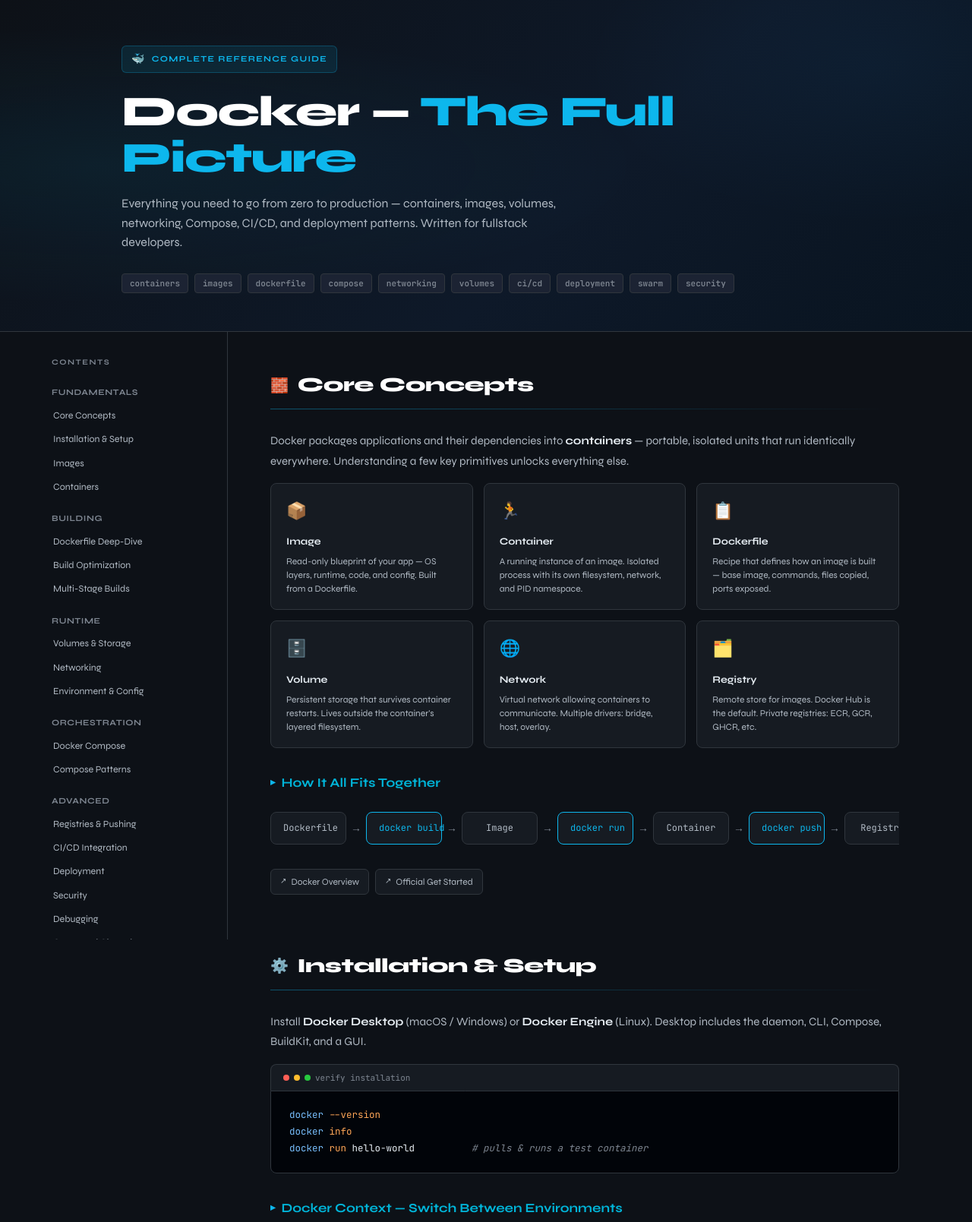
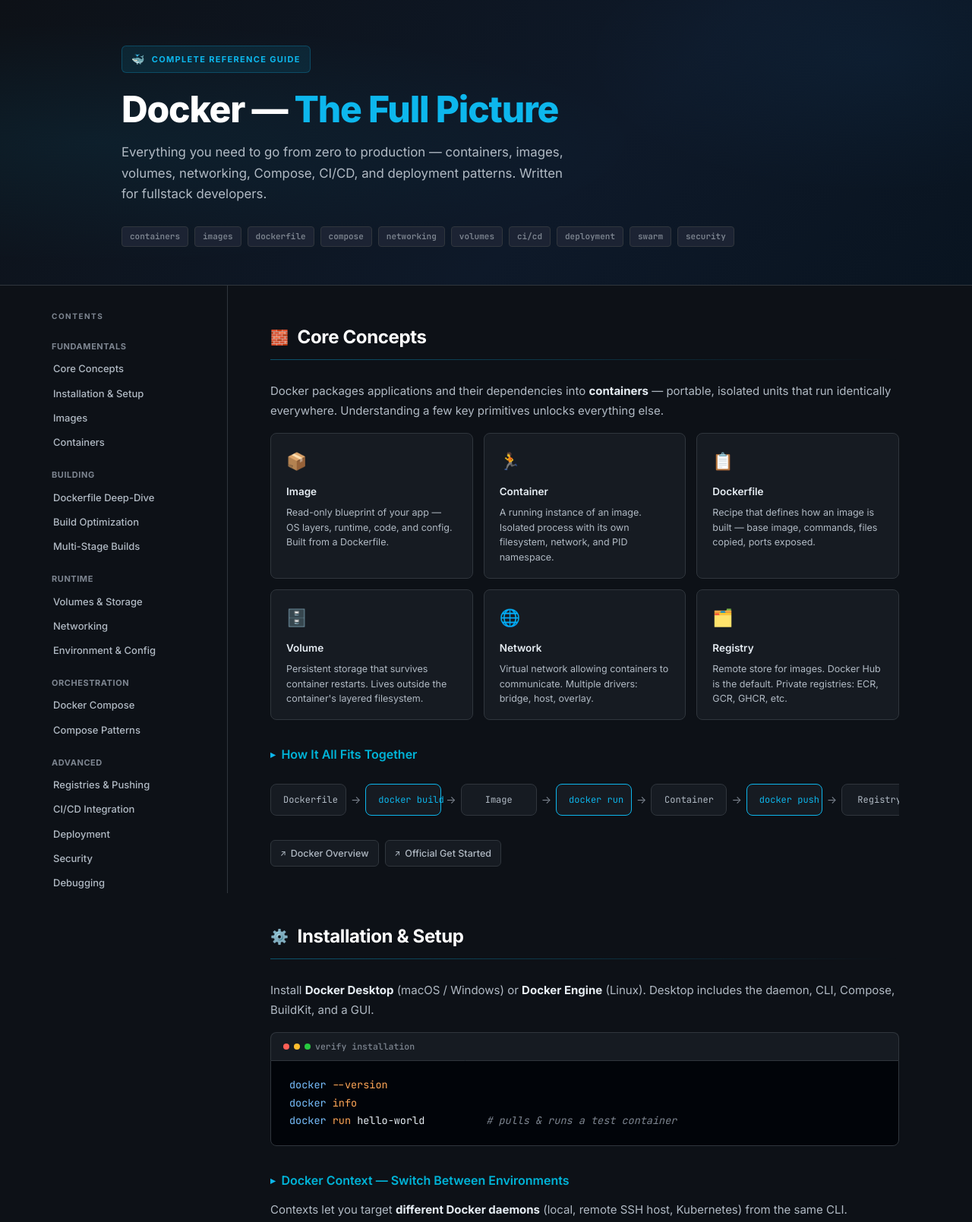
Before and after one commit to hebypaul/docker-guide, a plain HTML site: page index.html in a window 1280 px wide. Shown: the top 1609 px of the page at 76% size. Drawn offline with Linux system fonts and the light colour scheme.

Commit message:
Update font styles and sizes in index.html
Make sure the page look more professional

```diff
--- a/index.html
+++ b/index.html
@@ -4,7 +4,7 @@
 <meta charset="UTF-8">
 <meta name="viewport" content="width=device-width, initial-scale=1.0">
 <title>Docker – The Complete Developer Guide</title>
-<link href="https://fonts.googleapis.com/css2?family=JetBrains+Mono:wght@400;600;700&family=Syne:wght@400;600;700;800&display=swap" rel="stylesheet">
+<link href="https://fonts.googleapis.com/css2?family=JetBrains+Mono:wght@400;500;600;700&family=Inter:wght@400;500;600;700;800&display=swap" rel="stylesheet">
 <style>
   :root {
     --bg: #0d1117;
@@ -33,7 +33,7 @@
   body {
     background: var(--bg);
     color: var(--text);
-    font-family: 'Syne', sans-serif;
+    font-family: 'Inter', -apple-system, BlinkMacSystemFont, 'Segoe UI', sans-serif;
     line-height: 1.7;
     font-size: 15px;
     min-height: 100%;
@@ -80,19 +80,20 @@
     font-size: 14px;
   }
   h1 {
-    font-size: clamp(2.2rem, 5vw, 3.5rem);
+    font-size: clamp(2rem, 5vw, 3rem);
     font-weight: 800;
-    line-height: 1.1;
-    letter-spacing: -0.03em;
+    line-height: 1.15;
+    letter-spacing: -0.025em;
     color: #fff;
     margin-bottom: 16px;
   }
   h1 span { color: var(--docker-blue); }
   .header-sub {
     color: var(--text-dim);
-    font-size: 1rem;
+    font-size: 1.05rem;
+    font-weight: 400;
     max-width: 600px;
-    line-height: 1.6;
+    line-height: 1.65;
     margin-bottom: 28px;
   }
   .header-tags {
@@ -162,7 +163,8 @@
     border-radius: 5px;
     color: var(--text-dim);
     text-decoration: none;
-    font-size: 12.5px;
+    font-size: 13px;
+    font-weight: 500;
     transition: all 0.15s;
     border-left: 2px solid transparent;
   }
@@ -183,9 +185,9 @@
   section { margin-bottom: 72px; scroll-margin-top: 24px; }
 
   h2 {
-    font-size: 1.65rem;
-    font-weight: 800;
-    letter-spacing: -0.02em;
+    font-size: 1.5rem;
+    font-weight: 700;
+    letter-spacing: -0.015em;
     color: #fff;
     margin-bottom: 8px;
     display: flex;
@@ -204,8 +206,8 @@
   }
 
   h3 {
-    font-size: 1.05rem;
-    font-weight: 700;
+    font-size: 1rem;
+    font-weight: 600;
     color: var(--cyan);
     margin: 32px 0 12px;
     display: flex;
@@ -228,9 +230,9 @@
     overflow-x: auto;
     margin: 16px 0 24px;
     position: relative;
-    font-family: 'JetBrains Mono', monospace;
-    font-size: 13px;
-    line-height: 1.7;
+    font-family: 'JetBrains Mono', 'Fira Code', 'Cascadia Code', monospace;
+    font-size: 13.5px;
+    line-height: 1.75;
     scrollbar-width: thin;
     scrollbar-color: var(--border) transparent;
   }
@@ -242,8 +244,9 @@
     border-bottom: none;
     border-radius: 8px 8px 0 0;
     padding: 8px 16px;
-    font-size: 11px;
+    font-size: 11.5px;
     font-family: 'JetBrains Mono', monospace;
+    font-weight: 500;
     color: var(--text-muted);
     display: flex;
     align-items: center;
@@ -269,14 +272,21 @@
   .kw { color: var(--purple); }
   .val { color: var(--yellow); }
 
+  code {
+    font-family: 'JetBrains Mono', 'Fira Code', monospace;
+    font-size: 13.5px;
+  }
+
   /* Inline code */
   p code, li code {
     background: var(--surface2);
     border: 1px solid var(--border);
     border-radius: 4px;
-    padding: 1px 6px;
+    padding: 2px 7px;
     color: var(--orange);
-    font-size: 12px;
+    font-size: 12.5px;
+    font-weight: 500;
+    font-family: 'JetBrains Mono', monospace;
   }
 
   /* ── COMMAND TABLE ── */
@@ -284,7 +294,7 @@
     width: 100%;
     border-collapse: collapse;
     margin: 16px 0 28px;
-    font-size: 13px;
+    font-size: 13.5px;
   }
   .cmd-table th {
     background: var(--surface);
@@ -292,23 +302,25 @@
     padding: 10px 14px;
     text-align: left;
     font-size: 11px;
-    font-weight: 700;
-    letter-spacing: 0.08em;
+    font-weight: 600;
+    letter-spacing: 0.07em;
     text-transform: uppercase;
     color: var(--text-muted);
   }
   .cmd-table td {
     border: 1px solid var(--border);
-    padding: 9px 14px;
+    padding: 10px 14px;
     color: var(--text-dim);
     vertical-align: top;
+    line-height: 1.6;
   }
   .cmd-table tr:hover td { background: var(--surface2); }
   .cmd-table td:first-child {
     font-family: 'JetBrains Mono', monospace;
     color: var(--orange);
     white-space: nowrap;
-    font-size: 12px;
+    font-size: 12.5px;
+    font-weight: 500;
   }
 
   /* ── CALLOUT BOXES ── */
@@ -318,7 +330,7 @@
     margin: 20px 0;
     display: flex;
     gap: 12px;
-    font-size: 13.5px;
+    font-size: 14px;
   }
   .callout-icon { font-size: 18px; flex-shrink: 0; margin-top: 1px; }
   .callout-body { color: var(--text-dim); }
@@ -343,8 +355,8 @@
   }
   .card:hover { border-color: rgba(13,183,237,0.4); transform: translateY(-2px); }
   .card-icon { font-size: 22px; margin-bottom: 10px; }
-  .card h4 { font-size: 13px; font-weight: 700; color: var(--text); margin-bottom: 6px; }
-  .card p { font-size: 12px; margin: 0; line-height: 1.5; }
+  .card h4 { font-size: 13.5px; font-weight: 600; color: var(--text); margin-bottom: 6px; }
+  .card p { font-size: 12.5px; margin: 0; line-height: 1.55; }
 
   /* ── FLOW DIAGRAM ── */
   .flow {
@@ -391,7 +403,8 @@
     border: 1px solid var(--border);
     border-radius: 6px;
     padding: 6px 12px;
-    font-size: 12px;
+    font-size: 12.5px;
+    font-weight: 500;
     color: var(--text-dim);
     text-decoration: none;
     transition: all 0.15s;
@@ -403,7 +416,7 @@
     padding-left: 20px;
     margin-bottom: 16px;
   }
-  li { color: var(--text-dim); margin-bottom: 5px; line-height: 1.65; }
+  li { color: var(--text-dim); margin-bottom: 6px; line-height: 1.7; font-size: 14.5px; }
   li strong { color: var(--text); }
 
   /* ── DIVIDER ── */
```
